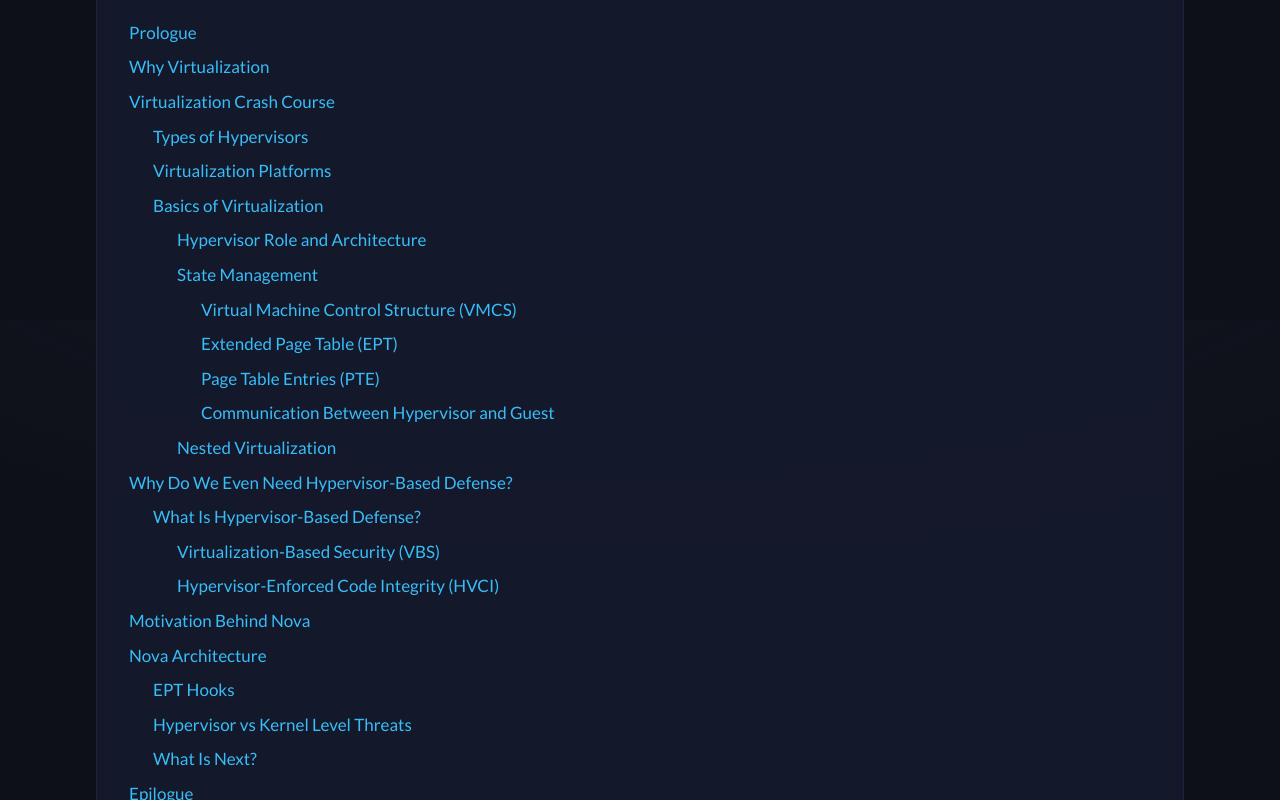
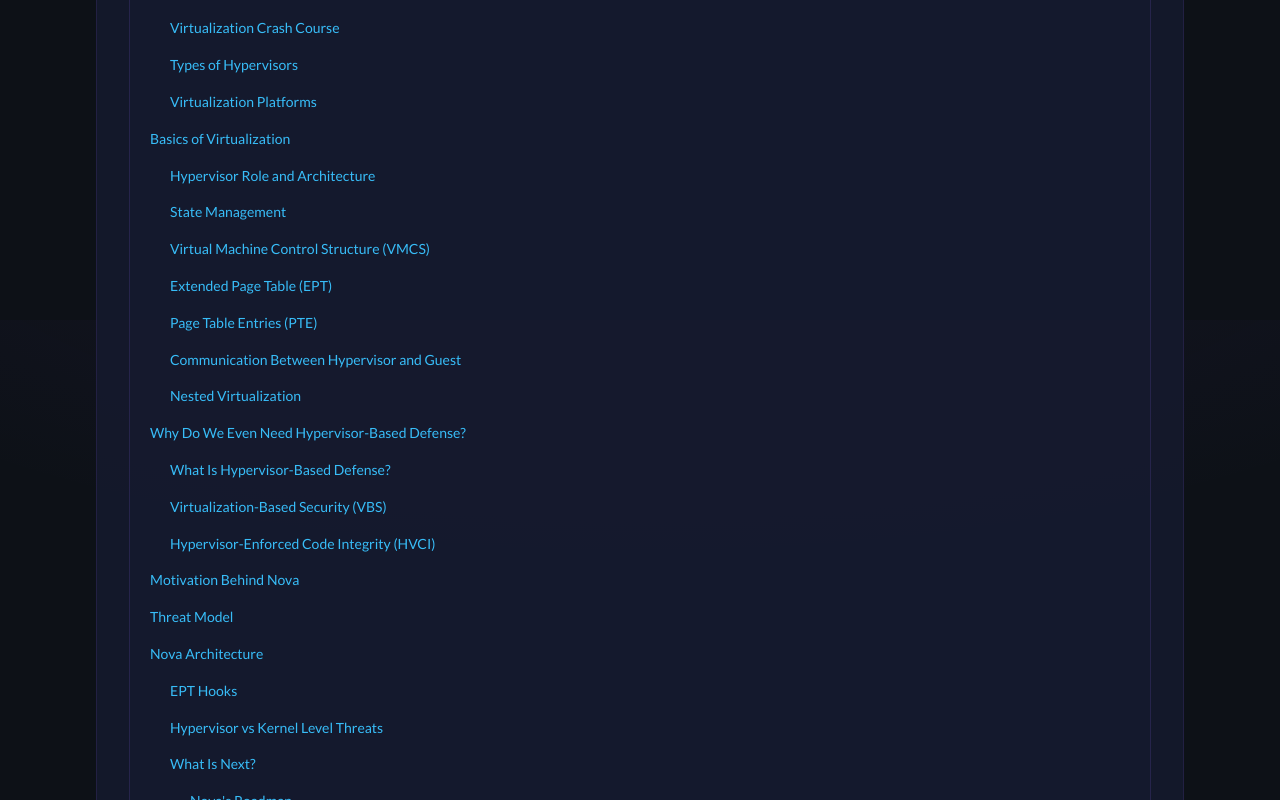
Before and after one commit to Idov31/idov31.github.io, a Next.js app: page /posts/hypervisor-based-defense in a window 1280 px wide. Shown: the part 480-1280 px from the top of the page. Built offline with nearby package versions, Linux system fonts and the light colour scheme.

Commit message:
Added automatically generated table of contents

```diff
--- a/src/app/posts/cronos-sleep-obfuscation/page.tsx
+++ b/src/app/posts/cronos-sleep-obfuscation/page.tsx
@@ -2,6 +2,7 @@
 
 import StyledLink from "@/components/StyledLink";
 import SecondaryHeader, {BlogPrologue, InlineCode, NumberedList} from "@/components/BlogComponents";
+import TableOfContents from "@/components/TableOfContents";
 import React from "react";
 
 export default function CronosSleepObfuscation() {
@@ -11,6 +12,7 @@
                           date="06.11.2022" projectLink="https://github.com/Idov31/Cronos" />
             <div className="pt-4">
                 <article>
+                    <TableOfContents/>
                     <SecondaryHeader text="Prologue"/>
                     <div className="drop-caps pt-4">
                         Cronos is a new sleep obfuscation technique co-authored by
--- a/src/app/posts/function-stomping/page.tsx
+++ b/src/app/posts/function-stomping/page.tsx
@@ -4,6 +4,7 @@
 import React from "react";
 import StyledLink from "@/components/StyledLink";
 import BlogImageFigure from "@/components/BlogImageFigure";
+import TableOfContents from "@/components/TableOfContents";
 
 export default function FunctionStomping() {
     const getFunctionBase = ` // Getting the module name.
@@ -41,6 +42,7 @@
                           date="28.01.2022" projectLink="https://github.com/Idov31/FunctionStomping"/>
             <div className="pt-4">
                 <article>
+                    <TableOfContents/>
                     <SecondaryHeader text="Introduction"/>
                     <div className="drop-caps pt-4">
                         When I first heard about <InlineCode text="ModuleStomping"/> I was charmed since it wasn&apos;t like
--- a/src/app/posts/hypervisor-based-defense/page.tsx
+++ b/src/app/posts/hypervisor-based-defense/page.tsx
@@ -10,6 +10,7 @@
 } from "@/components/BlogComponents";
 import BlogImageFigure from "@/components/BlogImageFigure";
 import RoadmapTimeline from "@/components/RoadmapTimeline";
+import TableOfContents from "@/components/TableOfContents";
 
 export default function HypervisorBasedDefense() {
     return (
@@ -21,58 +22,7 @@
             />
             <div className="pt-4">
                 <article>
-                    <SecondaryHeader text="Table of Contents" />
-                    <nav className="pt-4 pb-2">
-                        <ul className="space-y-1">
-                            <li><StyledLink href="#prologue" content="Prologue" textSize="text-md" /></li>
-                            <li><StyledLink href="#why-virtualization" content="Why Virtualization" textSize="text-md" /></li>
-                            <li>
-                                <StyledLink href="#virtualization-crash-course" content="Virtualization Crash Course" textSize="text-md" />
-                                <ul className="pl-6 mt-1 space-y-1">
-                                    <li><StyledLink href="#types-of-hypervisors" content="Types of Hypervisors" textSize="text-md" /></li>
-                                    <li><StyledLink href="#virtualization-platforms" content="Virtualization Platforms" textSize="text-md" /></li>
-                                    <li>
-                                        <StyledLink href="#basics-of-virtualization" content="Basics of Virtualization" textSize="text-md" />
-                                        <ul className="pl-6 mt-1 space-y-1">
-                                            <li><StyledLink href="#hypervisor-role-and-architecture" content="Hypervisor Role and Architecture" textSize="text-md" /></li>
-                                            <li>
-                                                <StyledLink href="#state-management" content="State Management" textSize="text-md" />
-                                                <ul className="pl-6 mt-1 space-y-1">
-                                                    <li><StyledLink href="#virtual-machine-control-structure-(vmcs)" content="Virtual Machine Control Structure (VMCS)" textSize="text-md" /></li>
-                                                    <li><StyledLink href="#extended-page-table-(ept)" content="Extended Page Table (EPT)" textSize="text-md" /></li>
-                                                    <li><StyledLink href="#page-table-entries-(pte)" content="Page Table Entries (PTE)" textSize="text-md" /></li>
-                                                    <li><StyledLink href="#communication-between-hypervisor-and-guest" content="Communication Between Hypervisor and Guest" textSize="text-md" /></li>
-                                                </ul>
-                                            </li>
-                                            <li><StyledLink href="#nested-virtualization" content="Nested Virtualization" textSize="text-md" /></li>
-                                        </ul>
-                                    </li>
-                                </ul>
-                            </li>
-                            <li>
-                                <StyledLink href="#why-do-we-even-need-hypervisor-based-defense?" content="Why Do We Even Need Hypervisor-Based Defense?" textSize="text-md" />
-                                <ul className="pl-6 mt-1 space-y-1">
-                                    <li>
-                                        <StyledLink href="#what-is-hypervisor-based-defense?" content="What Is Hypervisor-Based Defense?" textSize="text-md" />
-                                        <ul className="pl-6 mt-1 space-y-1">
-                                            <li><StyledLink href="#virtualization-based-security-(vbs)" content="Virtualization-Based Security (VBS)" textSize="text-md" /></li>
-                                            <li><StyledLink href="#hypervisor-enforced-code-integrity-(hvci)" content="Hypervisor-Enforced Code Integrity (HVCI)" textSize="text-md" /></li>
-                                        </ul>
-                                    </li>
-                                </ul>
-                            </li>
-                            <li><StyledLink href="#motivation-behind-nova" content="Motivation Behind Nova" textSize="text-md" /></li>
-                            <li>
-                                <StyledLink href="#nova-architecture" content="Nova Architecture" textSize="text-md" />
-                                <ul className="pl-6 mt-1 space-y-1">
-                                    <li><StyledLink href="#ept-hooks" content="EPT Hooks" textSize="text-md" /></li>
-                                    <li><StyledLink href="#hypervisor-vs-kernel-level-threats" content="Hypervisor vs Kernel Level Threats" textSize="text-md" /></li>
-                                    <li><StyledLink href="#what-is-next?" content="What Is Next?" textSize="text-md" /></li>
-                                </ul>
-                            </li>
-                            <li><StyledLink href="#epilogue" content="Epilogue" textSize="text-md" /></li>
-                        </ul>
-                    </nav>
+                    <TableOfContents/>
 
                     <SecondaryHeader text="Prologue" />
                     <div className="drop-caps pt-4">
--- a/src/app/posts/list-udp-connections/page.tsx
+++ b/src/app/posts/list-udp-connections/page.tsx
@@ -4,6 +4,7 @@
 import React from "react";
 import StyledLink from "@/components/StyledLink";
 import BlogImageFigure from "@/components/BlogImageFigure";
+import TableOfContents from "@/components/TableOfContents";
 
 export default function ListUdpConnections() {
     return (
@@ -12,6 +13,7 @@
                           date="19.08.2021" projectLink="https://github.com/Idov31/UdpInspector"/>
             <div className="pt-4">
                 <article>
+                    <TableOfContents/>
                     <SecondaryHeader text="UdpInspector - Getting active UDP connections without sniffing"/>
                     <div className="drop-caps pt-4">
                         Many times I&apos;ve wondered how comes that there are no tools to get active UDP connections.
--- a/src/app/posts/lord-of-the-ring0-p1/page.tsx
+++ b/src/app/posts/lord-of-the-ring0-p1/page.tsx
@@ -3,6 +3,7 @@
 import SecondaryHeader, {BlogPrologue, BulletList, Code, InlineCode} from "@/components/BlogComponents";
 import React from "react";
 import StyledLink from "@/components/StyledLink";
+import TableOfContents from "@/components/TableOfContents";
 
 export default function LordOfTheRing0P1() {
     const basicKernelDriver = `#include <ntddk.h>
@@ -47,6 +48,7 @@
                           date="14.07.2022" projectLink="https://github.com/Idov31/Nidhogg"/>
             <div className="pt-4">
                 <article>
+                    <TableOfContents/>
                     <SecondaryHeader text="Prologue"/>
                     <div className="drop-caps pt-4">
                         This blog post series isn&apos;t a thing I normally do, this will be more like a journey that I
--- a/src/app/posts/lord-of-the-ring0-p2/page.tsx
+++ b/src/app/posts/lord-of-the-ring0-p2/page.tsx
@@ -3,6 +3,7 @@
 import SecondaryHeader, {BlogPrologue, BulletList, Code, InlineCode} from "@/components/BlogComponents";
 import React from "react";
 import StyledLink from "@/components/StyledLink";
+import TableOfContents from "@/components/TableOfContents";
 
 export default function LordOfTheRing0P2() {
     const myDeviceObject = `NTSTATUS MyDeviceControl(
@@ -213,6 +214,7 @@
                           date="04.08.2022" projectLink="https://github.com/Idov31/Nidhogg"/>
             <div className="pt-4">
                 <article>
+                    <TableOfContents/>
                     <SecondaryHeader text="Prologue"/>
                     <div className="drop-caps pt-4">
                         In the <StyledLink href="/posts/lord-of-the-ring0-p1"
--- a/src/app/posts/lord-of-the-ring0-p3/page.tsx
+++ b/src/app/posts/lord-of-the-ring0-p3/page.tsx
@@ -3,6 +3,7 @@
 import SecondaryHeader, {BlogPrologue, BulletList, Code, InlineCode} from "@/components/BlogComponents";
 import React from "react";
 import StyledLink from "@/components/StyledLink";
+import TableOfContents from "@/components/TableOfContents";
 
 export default function LordOfTheRing0P3() {
     const increaseIrql = `KIRQL prevIrql = KeGetCurrentIrql();
@@ -52,6 +53,7 @@
                           date="30.10.2022" projectLink="https://github.com/Idov31/Nidhogg"/>
             <div className="pt-4">
                 <article>
+                    <TableOfContents/>
                     <SecondaryHeader text="Prologue"/>
                     <div className="drop-caps pt-4">
                         In the <StyledLink href="/posts/lord-of-the-ring0-p2" content="last blog post"
--- a/src/app/posts/lord-of-the-ring0-p4/page.tsx
+++ b/src/app/posts/lord-of-the-ring0-p4/page.tsx
@@ -3,6 +3,7 @@
 import React from "react";
 import StyledLink from "@/components/StyledLink";
 import SecondaryHeader, {BlogPrologue, BulletList, Code, InlineCode, ThirdHeader} from "@/components/BlogComponents";
+import TableOfContents from "@/components/TableOfContents";
 
 export default function LordOfTheRing0P4() {
     const obCallbackRegistration = `typedef struct _OB_CALLBACK_REGISTRATION {
@@ -193,6 +194,7 @@
                           date="24.02.2023" projectLink="https://github.com/Idov31/Nidhogg" />
             <div className="pt-4">
                 <article>
+                    <TableOfContents/>
                     <SecondaryHeader text="Prologue"/>
                     <div className="drop-caps pt-4">
                         In the <StyledLink href="/posts/lord-of-the-ring0-p3" content="last blog post"
--- a/src/app/posts/lord-of-the-ring0-p5/page.tsx
+++ b/src/app/posts/lord-of-the-ring0-p5/page.tsx
@@ -3,6 +3,7 @@
 import React from "react";
 import StyledLink from "@/components/StyledLink";
 import SecondaryHeader, {BlogPrologue, BulletList, Code, InlineCode, ThirdHeader} from "@/components/BlogComponents";
+import TableOfContents from "@/components/TableOfContents";
 
 export default function LordOfTheRing0P5() {
     let ntfsHookCode = `NTSTATUS FileUtils::InstallNtfsHook(int irpMjFunction) {
@@ -236,6 +237,7 @@
                           date="19.07.2023" projectLink="https://github.com/Idov31/Nidhogg"/>
             <div className="pt-4">
                 <article>
+                    <TableOfContents/>
                     <SecondaryHeader text="Prologue"/>
                     <div className="drop-caps pt-4">
                         In the <StyledLink href="/posts/lord-of-the-ring0-p4" content="last blog post"
--- a/src/app/posts/lord-of-the-ring0-p6/page.tsx
+++ b/src/app/posts/lord-of-the-ring0-p6/page.tsx
@@ -3,6 +3,7 @@
 import SecondaryHeader, {BlogPrologue, Code, InlineCode} from "@/components/BlogComponents";
 import React from "react";
 import StyledLink from "@/components/StyledLink";
+import TableOfContents from "@/components/TableOfContents";
 
 export default function LordOfTheRing0P6() {
     let keStackAttachProcessP1 = `CurrentIrql = KeGetCurrentIrql();
@@ -590,6 +591,7 @@
                           date="31.03.2024" projectLink="https://github.com/Idov31/Nidhogg"/>
             <div className="pt-4">
                 <article>
+                    <TableOfContents/>
                     <SecondaryHeader text="Prologue"/>
                     <div className="drop-caps pt-4">
                         In the <StyledLink href="/posts/lord-of-the-ring0-p5" content="last blog post"
--- a/src/app/posts/rust101-rustomware/page.tsx
+++ b/src/app/posts/rust101-rustomware/page.tsx
@@ -4,6 +4,7 @@
 import React from "react";
 import StyledLink from "@/components/StyledLink";
 import BlogImageFigure from "@/components/BlogImageFigure";
+import TableOfContents from "@/components/TableOfContents";
 
 export default function Rust101Rustomware() {
     const createRustProj = `cargo new rustomware
@@ -90,6 +91,7 @@
                           date="07.05.2022" projectLink="https://github.com/Idov31/rustomware"/>
             <div className="pt-4">
                 <article>
+                    <TableOfContents/>
                     <SecondaryHeader text="Introduction"/>
                     <div className="drop-caps pt-4">
                         When I first heard about Rust, my first reaction was &quot;Why?&quot;. The language looked to me as a
--- /dev/null
+++ b/src/components/TableOfContents.tsx
@@ -0,0 +1,97 @@
+"use client";
+
+import React, {useEffect, useRef, useState} from "react";
+import StyledLink from "@/components/StyledLink";
+
+type TocItem = {
+    id: string;
+    title: string;
+    level: number;
+    children: TocItem[];
+};
+
+function buildTocTree(headings: HTMLHeadingElement[]) {
+    const rootItems: TocItem[] = [];
+    const stack: TocItem[] = [];
+
+    for (const heading of headings) {
+        const title = heading.textContent?.trim();
+
+        if (!heading.id || !title) {
+            continue;
+        }
+
+        const item: TocItem = {
+            id: heading.id,
+            title,
+            level: Number.parseInt(heading.tagName.slice(1), 10),
+            children: [],
+        };
+
+        while (stack.length > 0 && stack[stack.length - 1].level >= item.level) {
+            stack.pop();
+        }
+
+        if (stack.length === 0) {
+            rootItems.push(item);
+        } else {
+            stack[stack.length - 1].children.push(item);
+        }
+
+        stack.push(item);
+    }
+
+    return rootItems;
+}
+
+function TocList({items}: {items: TocItem[]}) {
+    return (
+        <ul className="space-y-2">
+            {items.map((item) => (
+                <li key={item.id}>
+                    <StyledLink href={`#${item.id}`} content={item.title} textSize="text-sm"/>
+                    {item.children.length > 0 && (
+                        <div className="pl-5 pt-2">
+                            <TocList items={item.children}/>
+                        </div>
+                    )}
+                </li>
+            ))}
+        </ul>
+    );
+}
+
+export default function TableOfContents() {
+    const rootRef = useRef<HTMLDivElement>(null);
+    const [items, setItems] = useState<TocItem[]>([]);
+    const [hasScanned, setHasScanned] = useState(false);
+
+    useEffect(() => {
+        const article = rootRef.current?.closest("article");
+
+        if (!article) {
+            setHasScanned(true);
+            return;
+        }
+
+        const headings = Array.from(
+            article.querySelectorAll("h2[id], h3[id], h4[id]"),
+        ) as HTMLHeadingElement[];
+
+        setItems(buildTocTree(headings.filter((heading) => heading.id !== "table-of-contents")));
+        setHasScanned(true);
+    }, []);
+
+    if (hasScanned && items.length === 0) {
+        return null;
+    }
+
+    return (
+        <div ref={rootRef} className="mb-8 rounded-2xl border border-borderSubtle bg-bgInsideDiv p-5">
+            <div className="badge badge-purple mb-3">Table Of Contents</div>
+            <nav aria-label="Table of contents">
+                <TocList items={items}/>
+            </nav>
+        </div>
+    );
+}
```
